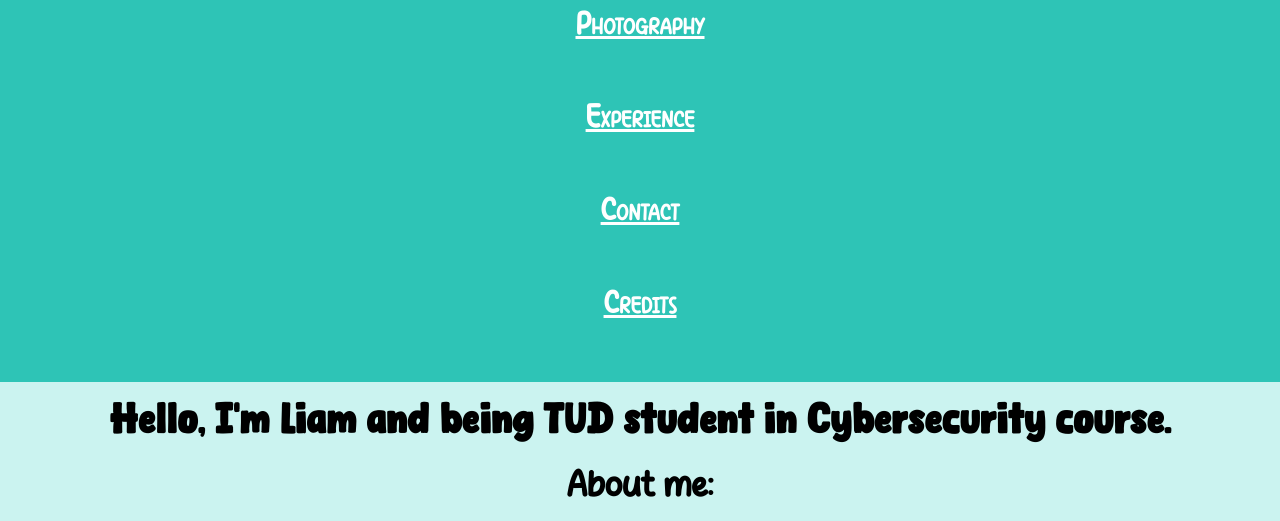
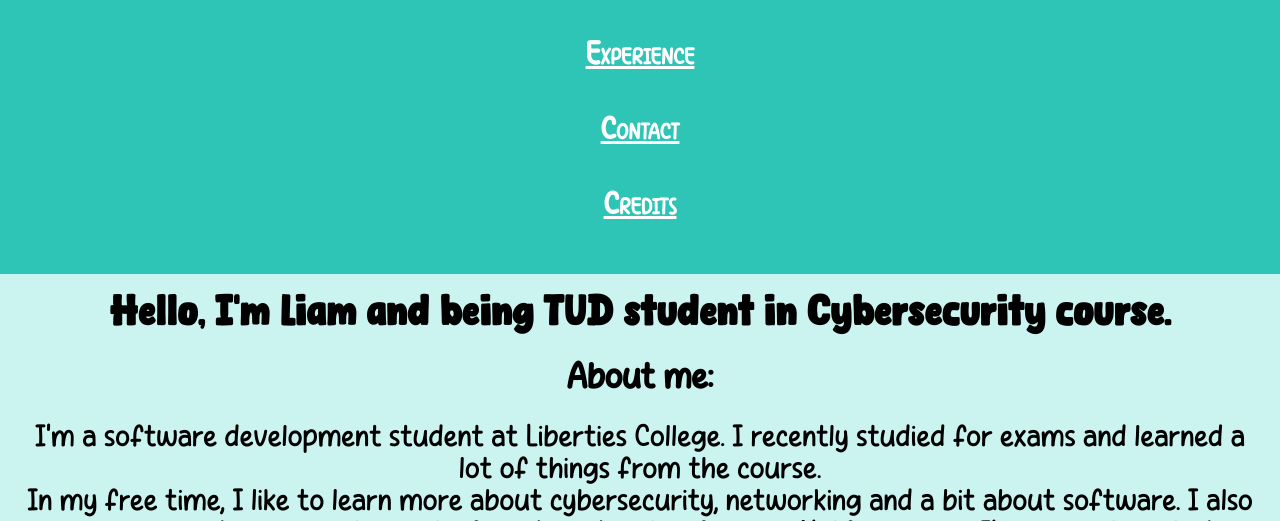
Before and after one commit to LiamHuynh23/LiamhuynhLibertiesC, a plain HTML site: page index.html in a window 1280 px wide. Shown: the part 778-1299 px from the top of the page. Drawn offline with Linux system fonts and the light colour scheme.

Commit message:
Update CSS style project(Liam).css

```diff
--- a/CSS style project(Liam).css
+++ b/CSS style project(Liam).css
@@ -40,7 +40,7 @@ nav {
 nav a {
     display: block;
     border: 5px;
-    margin: 10px;
+    margin: 1px;
     color: red;
 }
 
```
